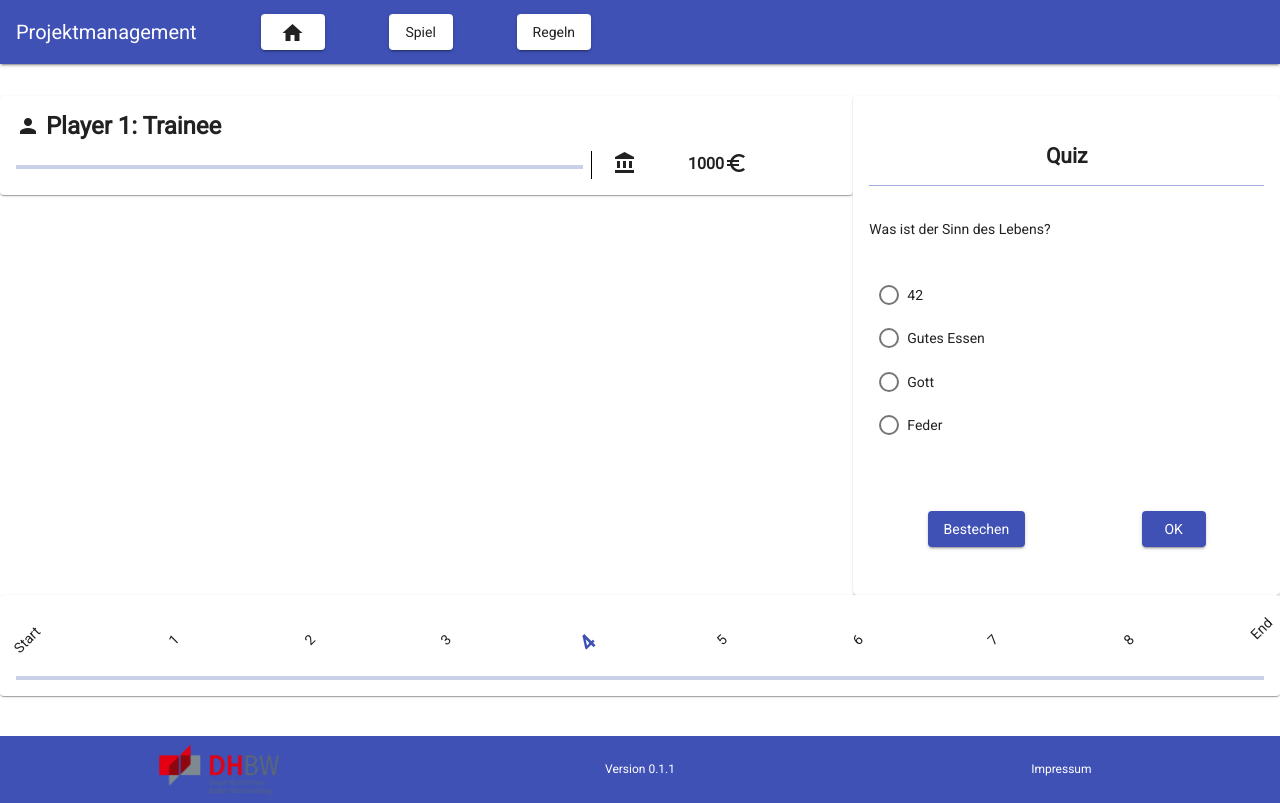
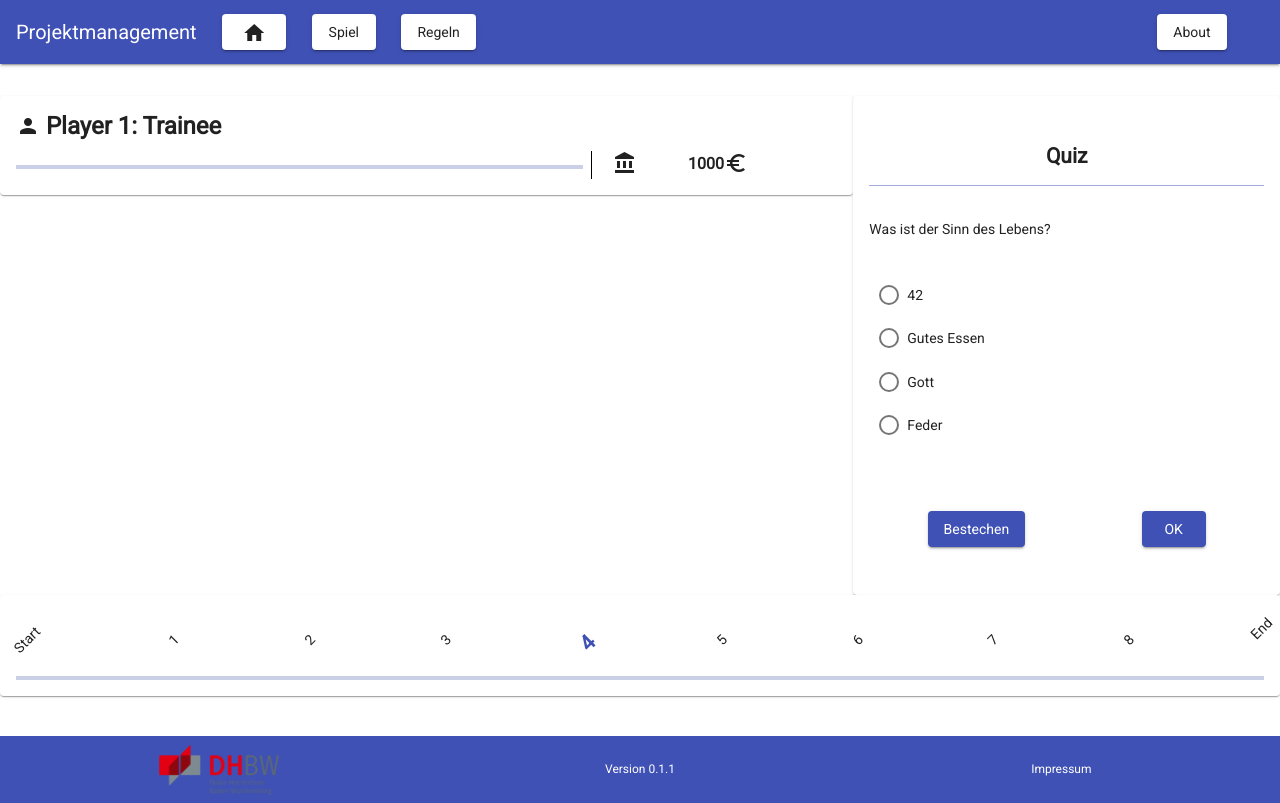
Before and after one commit to TINF17C/Project-Management-Game, an Angular app in the folder PMGame/: page /game in a window 1280 px wide. Shown: the top 803 px of the page. Built offline with nearby package versions, Linux system fonts and the light colour scheme.

Commit message:
Improved the spacing of the buttons in the header bar also build the about button

```diff
--- a/PMGame/src/app/app-routing.module.ts
+++ b/PMGame/src/app/app-routing.module.ts
@@ -19,6 +19,10 @@ const routes: Routes = [
   {
     path: 'impressum',
     component: HomeComponent
+  },
+  {
+    path: 'about',
+    component: HomeComponent
   }
 ];
 
--- a/PMGame/src/app/header/header.component.html
+++ b/PMGame/src/app/header/header.component.html
@@ -1,6 +1,11 @@
 <mat-toolbar class="mat-elevation-z2" color="primary">
   <span>Projektmanagement</span>
-  <button mat-raised-button class="matButton" routerLink=""><mat-icon>home</mat-icon></button>
-  <button mat-raised-button class="matButton" routerLink="/game">Spiel</button>
-  <button mat-raised-button class="matButton" routerLink="/rules">Regeln</button>
+  <div class="header-left">
+    <button mat-raised-button class="matButton" routerLink=""><mat-icon>home</mat-icon></button>
+    <button mat-raised-button class="matButton" routerLink="/game">Spiel</button>
+    <button mat-raised-button class="matButton" routerLink="/rules">Regeln</button>
+  </div>
+  <div class="header-right">
+    <button mat-raised-button routerLink="/about">About</button>
+  </div>
 </mat-toolbar>
--- a/PMGame/src/app/header/header.component.scss
+++ b/PMGame/src/app/header/header.component.scss
@@ -1,3 +1,11 @@
+.header-left {
+  display: inline-block;
+  width: 90vw;
+}
+.header-right {
+  display: inline-block;
+  width: 10vw;
+}
 .matButton {
-  margin-left: 5vw;
+  margin-left: 2vw;
 }
--- a/PMGame/src/app/views/game/game.component.html
+++ b/PMGame/src/app/views/game/game.component.html
@@ -1,3 +1,4 @@
+<div id="main__view_container">
   <div id="main__view">
     <div id="player1">
       <app-player></app-player>
@@ -56,3 +57,4 @@
       </mat-card>
     </div>
   </div>
+</div>
```
Lines whose indentation alone changed are shown as unchanged.
